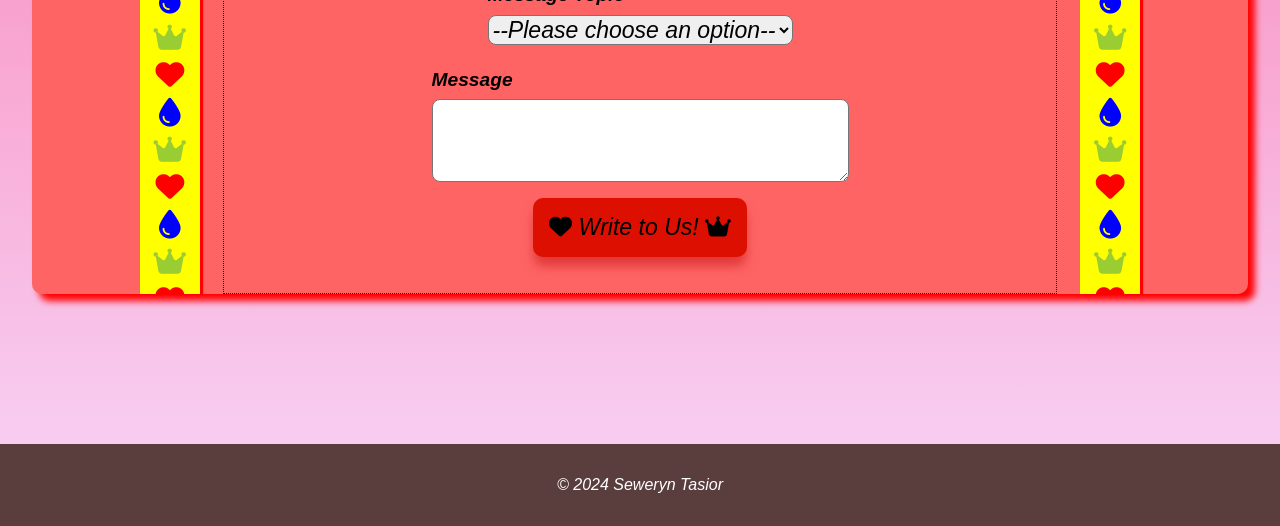
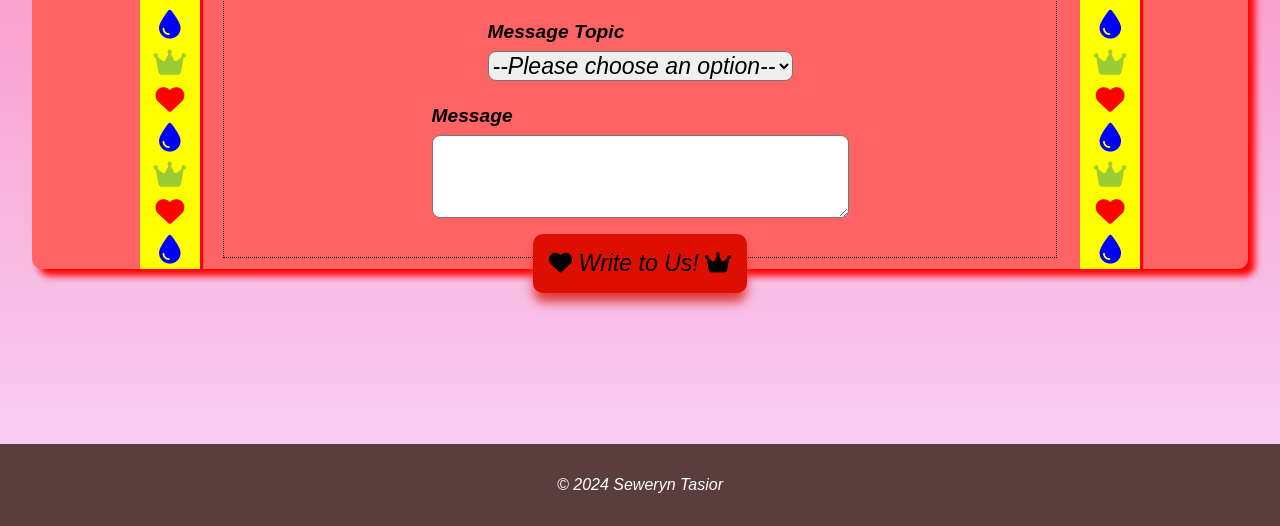
Before and after one commit to Sewery/website-wdai-project-1, a plain HTML site: page contact.html in a window 1280 px wide. Shown: the part 452-978 px from the top of the page. Drawn offline with Linux system fonts and the light colour scheme.

Commit message:
minor fixes

```diff
--- a/styles_contact.css
+++ b/styles_contact.css
@@ -14,11 +14,13 @@ body {
   flex-wrap: nowrap;
   padding: 0 1vw 0 1vw;
   max-height: 50%;
-  min-height: 500px;
+  heigh:50%;
+  min-height: 450px;
   background-color: #fe6464;
   z-index: 1000;
   border-radius: 10px;
   box-shadow: 7px 7px 7px red;
+
 }
 .form-wrapper {
   display: flex;
@@ -29,9 +31,10 @@ body {
   justify-items: center;
   align-items: center;
   width: 70%;
-  max-height: 100%;
+  max-height: 95%;
   border: dotted 1px;
-  padding: 2vw 0 2vw 0;
+  margin: 2vw 0 2vw 0;
+  padding: 2vw 2vw 2vw 2vw;
 }
 .form-wrapper h1 {
   font-family: "Cadillac";
```
